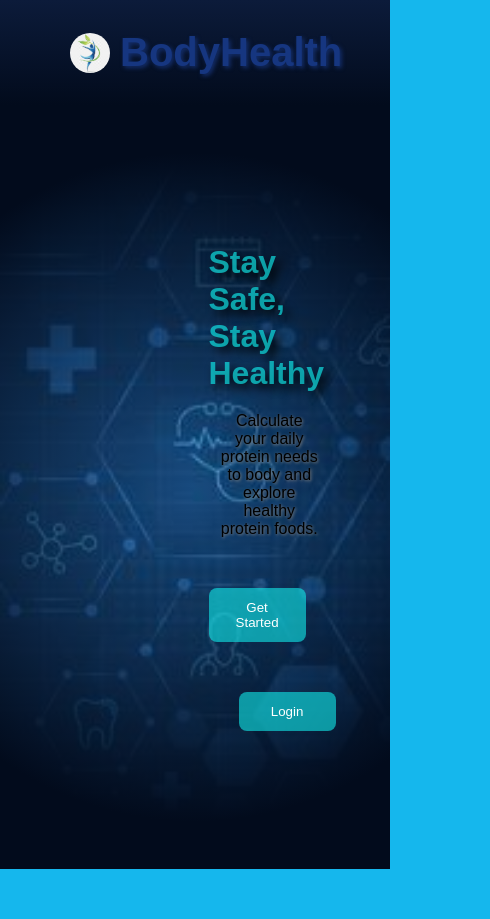
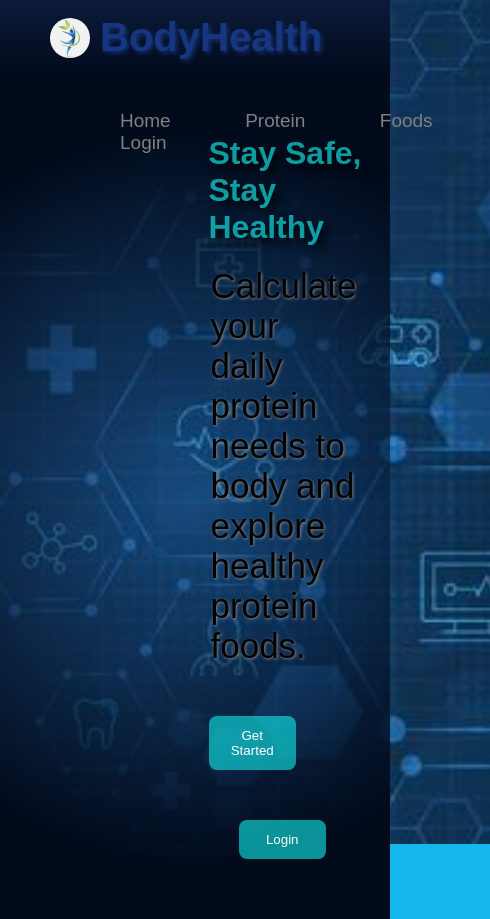
Before and after one commit to Jayaprakash5122/Health, a plain HTML site: page index.html in a window 390 px wide. Shown: the whole page, 490 px wide, since content can reach past the window. Before the commit the page ends 869 px from the top, so only its background shows below. Drawn offline with Linux system fonts and the light colour scheme.

Commit message:
new update

```diff
--- a/index.html
+++ b/index.html
@@ -78,7 +78,7 @@
         </p>
         <div class="buttons">
         <button onclick="showSection('calculator')" class="btn">Get Started</button>
-        <button onclick="showSection('loginpage')" id="jp" class="btn">Login</button>
+        <button onclick="showSection('loginpage')" id="jp" class="ms">Login</button>
         </div>
       </div>
       <div class="home-img">
--- a/style.css
+++ b/style.css
@@ -413,32 +413,35 @@ option:hover {
     font-size: 32px;
   }
   .home-text p {
-    font-size: 16px;
-    max-width: 100%;
-    padding: 0 10px;
+    font-size: 35px;
+    left: 0px;
+    margin-right: 25px;
+    padding:  0 2px;
   }
   .buttons {
     flex-direction: column;
     width: 100%;
-    align-items: center;
+    /* align-items: center; */
   }
   .btn {
-    width: 80%;
+    width: 50%;
+  }
+  .ms{
+    width: 50%;
+    margin-right: 40px;
   }
   .logo-container{
-     padding: 15px 20px;
+     left: 0px;
   }
   .nav-links {
     position: absolute;
-    top: 60px;
-    left: 0;
+    top: 90px;
+    left: 100px;
     width: 100%;
-    background: rgba(0, 0, 0, 0.9);
     flex-direction: column;
     align-items: center;
-    gap: 20px;
     padding: 20px 0;
-    display: none;
+    color: white;
   }
    .nav-links.active {
     display: flex;
@@ -447,11 +450,4 @@ option:hover {
     width: 90%;
     margin: 15px auto;
   }
-
-  p {
-    font-size: 14px;
-    text-align: center;
-  }
-
-
 }
```
